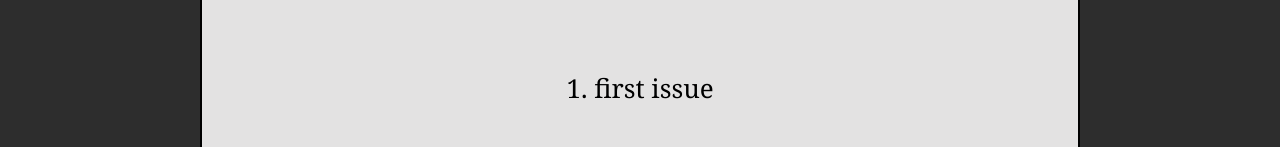
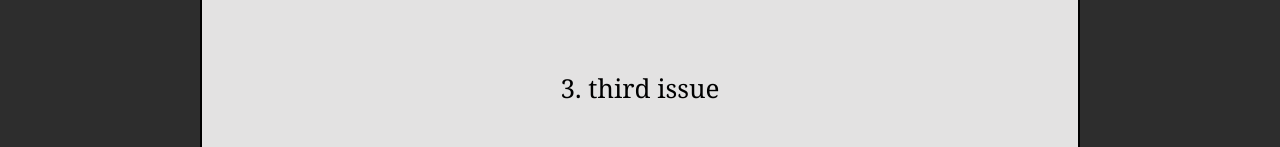
Before and after one commit to abbymachines/realgirl_online, a React (Create React App) app: page / in a window 1280 px wide. Shown: the part 299-446 px from the top of the page. Built offline with nearby package versions, Linux system fonts and the light colour scheme.

Commit message:
display title for latest issue in frontcover on frontpage

```diff
--- a/src/Home.js
+++ b/src/Home.js
@@ -1,5 +1,10 @@
 import FrontCover from "./FrontCover";
 import logo from './images/long_egg_2.png';
+import db from './TableOfContents';
+
+// let titles = [];
+let issueKeys = Object.keys(db['issues']);
+const latestIssue = issueKeys.length;
 
 export default function Home() {
   return (
@@ -11,7 +16,7 @@ export default function Home() {
       <img src={logo} className="App-logo" alt="logo" />
 
       <div>
-        <FrontCover issue="1" />
+        <FrontCover issue={latestIssue} />
       </div>
 
 
```
